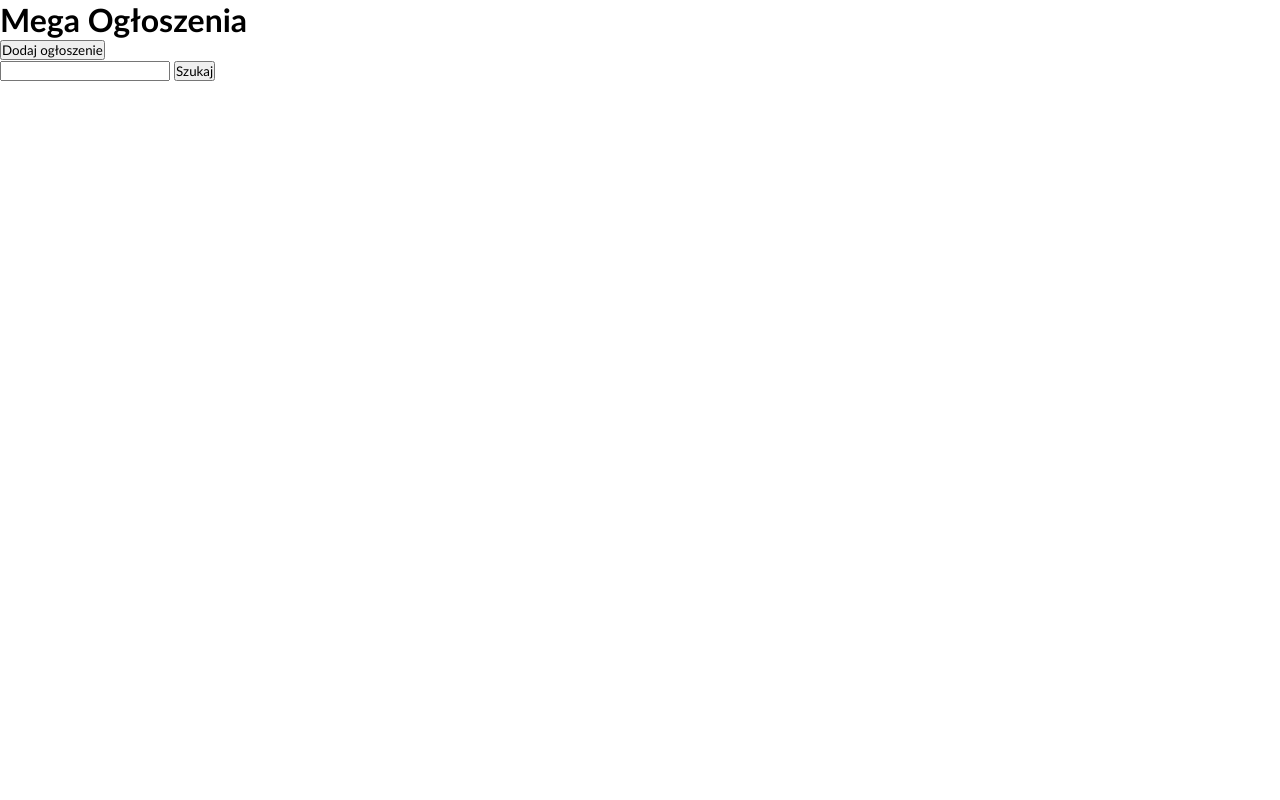
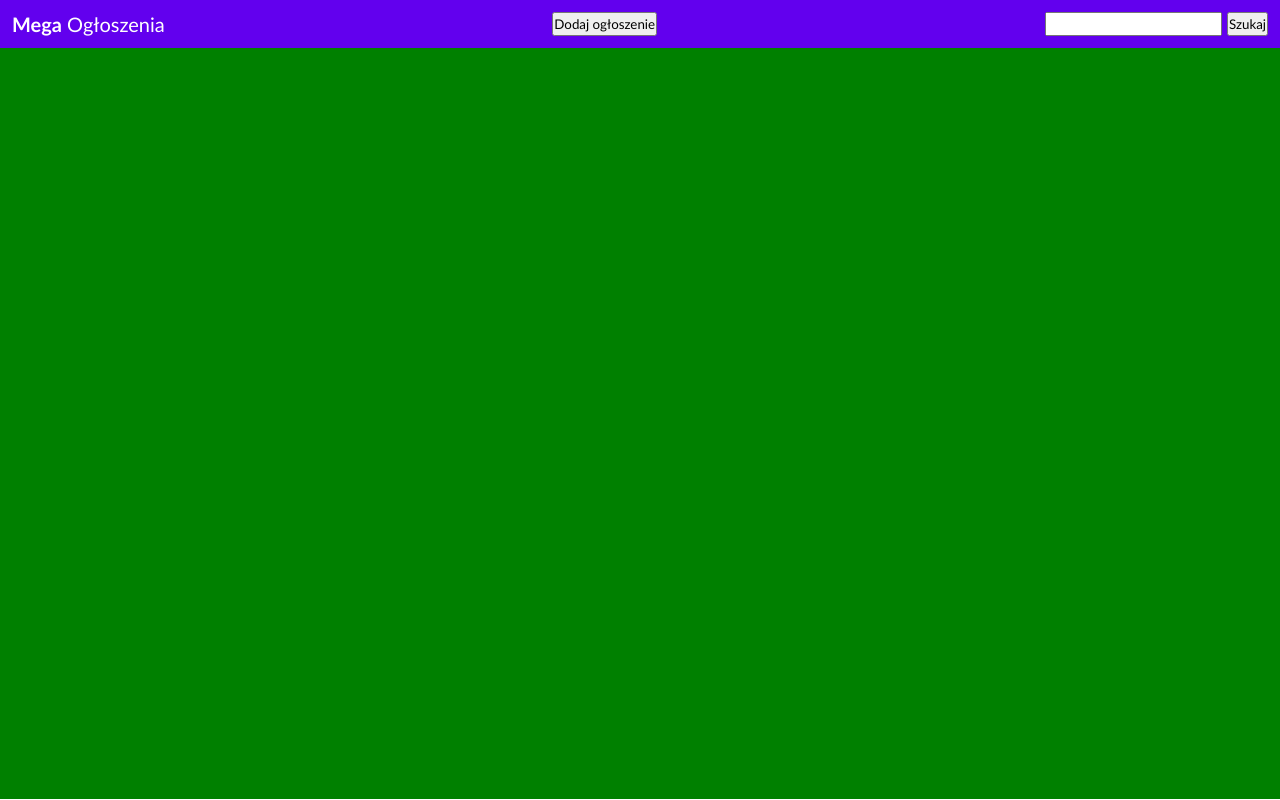
Before and after one commit to martabrylska/MegaAdsFront, a React (Create React App) app: page / in a window 1280 px wide. Built offline with nearby package versions, Linux system fonts and the light colour scheme.

Commit message:
structure divided into basic components

```diff
--- a/src/App.css
+++ /dev/null
@@ -1,38 +0,0 @@
-.App {
-  text-align: center;
-}
-
-.App-logo {
-  height: 40vmin;
-  pointer-events: none;
-}
-
-@media (prefers-reduced-motion: no-preference) {
-  .App-logo {
-    animation: App-logo-spin infinite 20s linear;
-  }
-}
-
-.App-header {
-  background-color: #282c34;
-  min-height: 100vh;
-  display: flex;
-  flex-direction: column;
-  align-items: center;
-  justify-content: center;
-  font-size: calc(10px + 2vmin);
-  color: white;
-}
-
-.App-link {
-  color: #61dafb;
-}
-
-@keyframes App-logo-spin {
-  from {
-    transform: rotate(0deg);
-  }
-  to {
-    transform: rotate(360deg);
-  }
-}
--- a/src/App.tsx
+++ b/src/App.tsx
@@ -1,22 +1,13 @@
 import React from 'react';
-import './App.css';
+import {Header} from "./components/layouts/Header";
+import {Map} from "./components/Map/Map"
 
 export const App = () => {
 
-  return (
+    return (
       <>
-        <header>
-          <h1>
-            <strong>Mega</strong> Ogłoszenia
-          </h1>
-            <button>Dodaj ogłoszenie</button>
-            <div className="search">
-                <input type="text"/> <button>Szukaj</button>
-            </div>
-        </header>
-
-        <div className="map">
-        </div>
+        <Header/>
+        <Map/>
       </>
   );
 }
--- /dev/null
+++ b/src/components/Map/Map.css
@@ -0,0 +1,4 @@
+.map {
+    background-color: green;
+    height: calc(100vh - 49px);
+}
--- /dev/null
+++ b/src/components/Map/Map.tsx
@@ -0,0 +1,6 @@
+import React from 'react';
+import './Map.css'
+
+export const Map = () => (
+    <div className="map"></div>
+)
--- /dev/null
+++ b/src/components/common/Btn.css
@@ -0,0 +1,10 @@
+button {
+    border: none;
+    background-color: #2A913E;
+    color: white;
+    text-transform: uppercase;
+    font-size: 10px;
+    font-weight: bold;
+    padding: 1px 35px;
+    border-radius: 2px;
+}
--- /dev/null
+++ b/src/components/common/Btn.tsx
@@ -0,0 +1,9 @@
+import React from 'react';
+
+interface Props {
+    text: string;
+}
+
+export const Btn = (props: Props) => (
+    <button>{props.text}</button>
+)
--- /dev/null
+++ b/src/components/layouts/Header.css
@@ -0,0 +1,21 @@
+header {
+    background-color: #6200EE;
+    padding: 12px;
+    color: white;
+    display: flex;
+    justify-content: space-between;
+}
+
+header h1 {
+    font-size: 20px;
+    font-weight: 200;
+}
+
+.search {
+    display: flex;
+}
+
+.search input {
+    width: 13em;
+    margin-right: 5px;
+}
--- /dev/null
+++ b/src/components/layouts/Header.tsx
@@ -0,0 +1,16 @@
+import React from 'react';
+import {Btn} from "../common/Btn";
+
+import './Header.css'
+
+export const Header = () => (
+    <header>
+        <h1>
+            <strong>Mega</strong> Ogłoszenia
+        </h1>
+        <Btn text="Dodaj ogłoszenie"/>
+        <div className="search">
+            <input type="text"/> <Btn text="Szukaj"/>
+        </div>
+    </header>
+)
```
